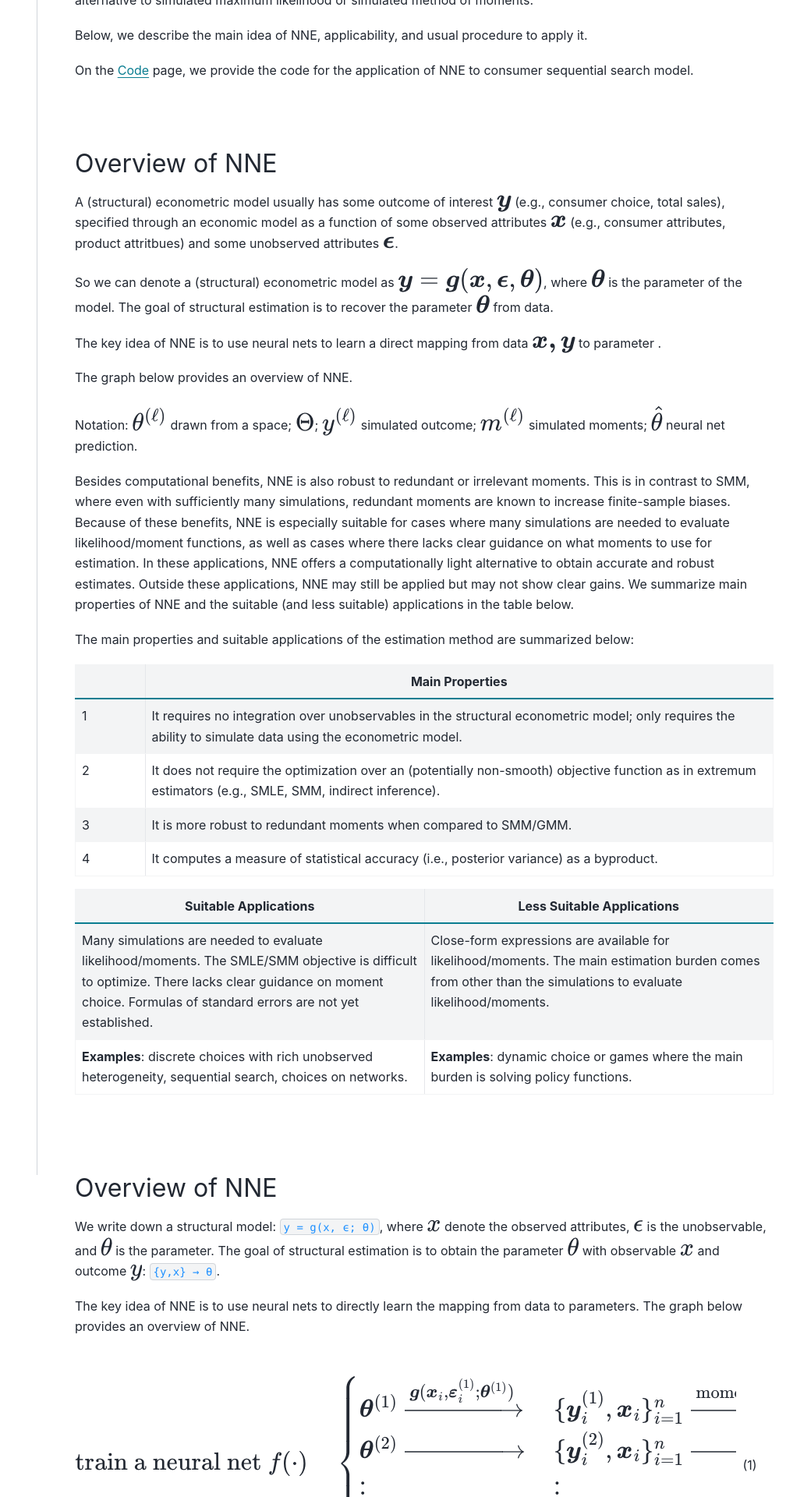
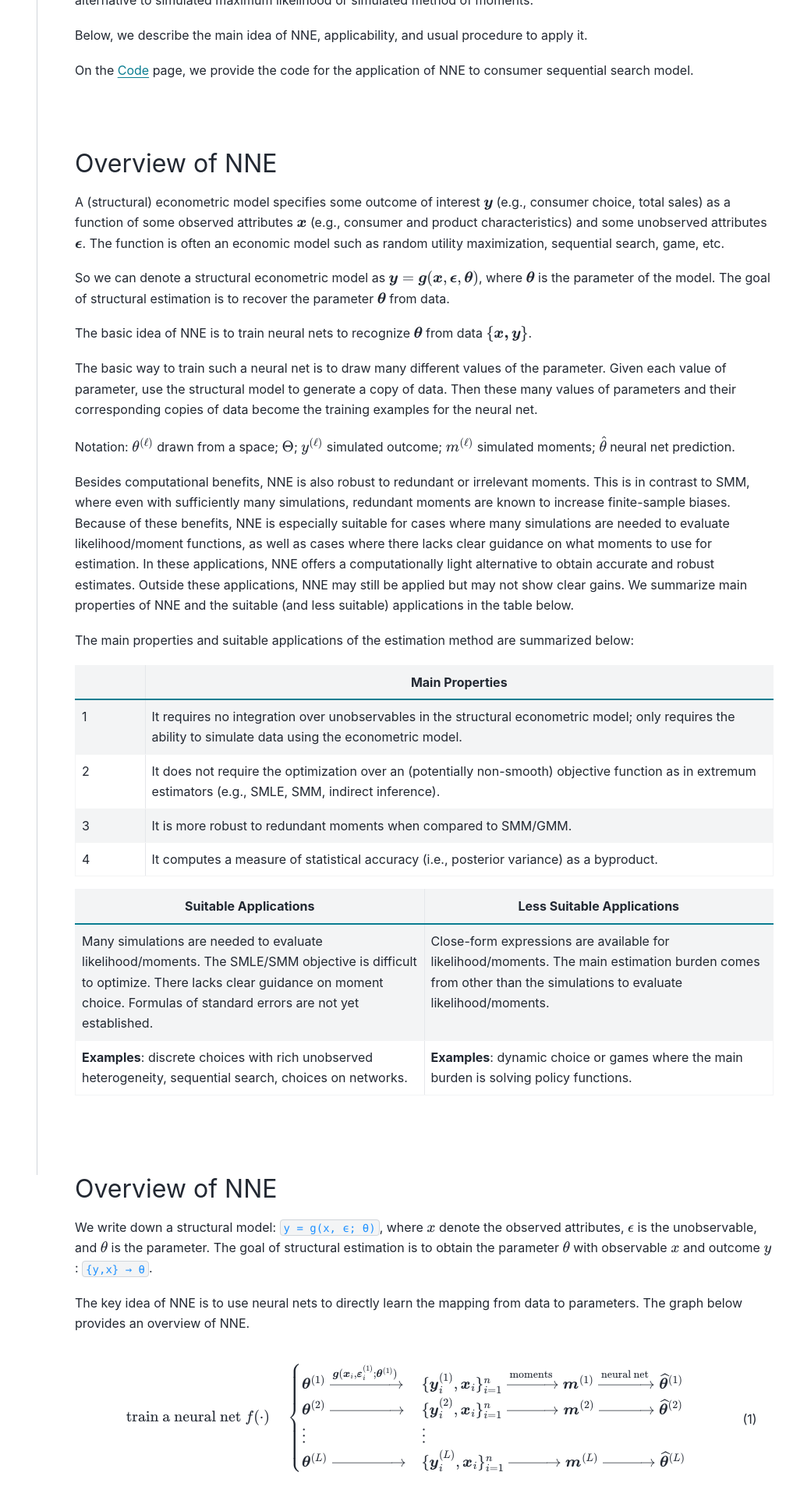
Before and after one commit to nnehome/nnehome.github.io, a Sphinx documentation site: the page built from docs/source/home/home.rst, in a window 1280 px wide. Shown: the part 362-2282 px from the top of the page at 78% size, without its empty margins (272-1280 px from the left). Built offline with Sphinx 7.4.7 and the PyData theme 0.15.4, drawn with Linux system fonts in a browser that asks for light colours.

Commit message:
some change

```diff
--- a/docs/source/_static/custom.css
+++ b/docs/source/_static/custom.css
@@ -22,10 +22,6 @@
     color: brown
 }
 
-.MathJax {
-    font-size: 2em !important;
-}
-
 .highlight-console pre {
     font-size: 14px;
     font-family: "Consolas", monospace
--- a/docs/source/home/home.rst
+++ b/docs/source/home/home.rst
@@ -21,13 +21,13 @@ On the :ref:`code` page, we provide the code for the application of NNE to consu
 
 Overview of NNE
 ---------------
-A (structural) econometric model usually has some outcome of interest :math:`\boldsymbol{y}` (e.g., consumer choice, total sales), specified through an economic model as a function of some observed attributes :math:`\boldsymbol{x}` (e.g., consumer attributes, product attritbues) and some unobserved attributes :math:`\boldsymbol{\epsilon}`.
+A (structural) econometric model specifies some outcome of interest :math:`\boldsymbol{y}` (e.g., consumer choice, total sales) as a function of some observed attributes :math:`\boldsymbol{x}` (e.g., consumer and product characteristics) and some unobserved attributes :math:`\boldsymbol{\epsilon}`. The function is often an economic model such as random utility maximization, sequential search, game, etc.
 
-So we can denote a (structural) econometric model as :math:`\boldsymbol{y} = \boldsymbol{g}(\boldsymbol{x}, \boldsymbol{\epsilon},  \boldsymbol{\theta})`, where :math:`\boldsymbol{\theta}` is the parameter of the model. The goal of structural estimation is to recover the parameter :math:`\boldsymbol{\theta}` from data.
+So we can denote a structural econometric model as :math:`\boldsymbol{y} = \boldsymbol{g}(\boldsymbol{x}, \boldsymbol{\epsilon},  \boldsymbol{\theta})`, where :math:`\boldsymbol{\theta}` is the parameter of the model. The goal of structural estimation is to recover the parameter :math:`\boldsymbol{\theta}` from data.
 
-The key idea of NNE is to use neural nets to learn a direct mapping from data :math:`\boldsymbol{x, y}` to parameter .
+The basic idea of NNE is to train neural nets to recognize :math:`\boldsymbol{\theta}` from data :math:`\{\boldsymbol{x, y}\}`.
 
-The graph below provides an overview of NNE.
+The basic way to train such a neural net is to draw many different values of the parameter. Given each value of parameter, use the structural model to generate a copy of data. Then these many values of parameters and their corresponding copies of data become the training examples for the neural net.
 
 Notation: :math:`{\theta}^{(\ell)}` drawn from a space; :math:`\Theta`; :math:`{y}^{(\ell)}` simulated outcome; :math:`{m}^{(\ell)}` simulated moments; :math:`\widehat{\theta}` neural net prediction.
 
```
